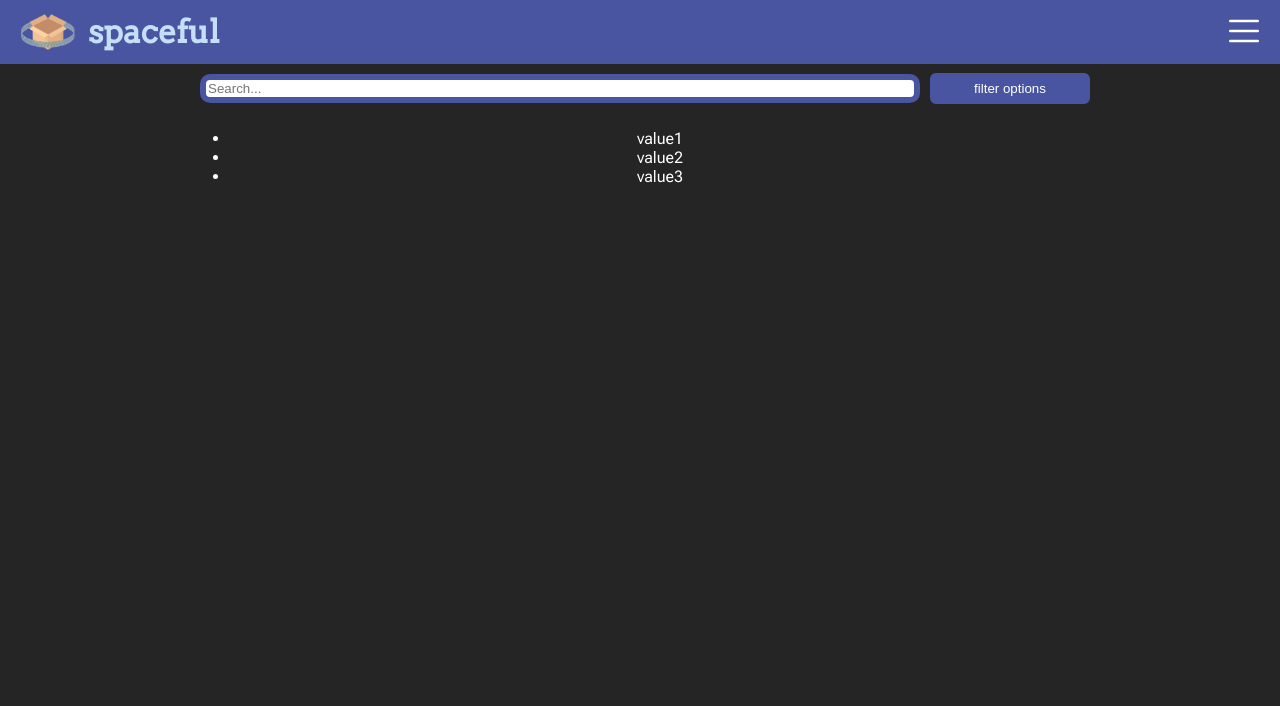
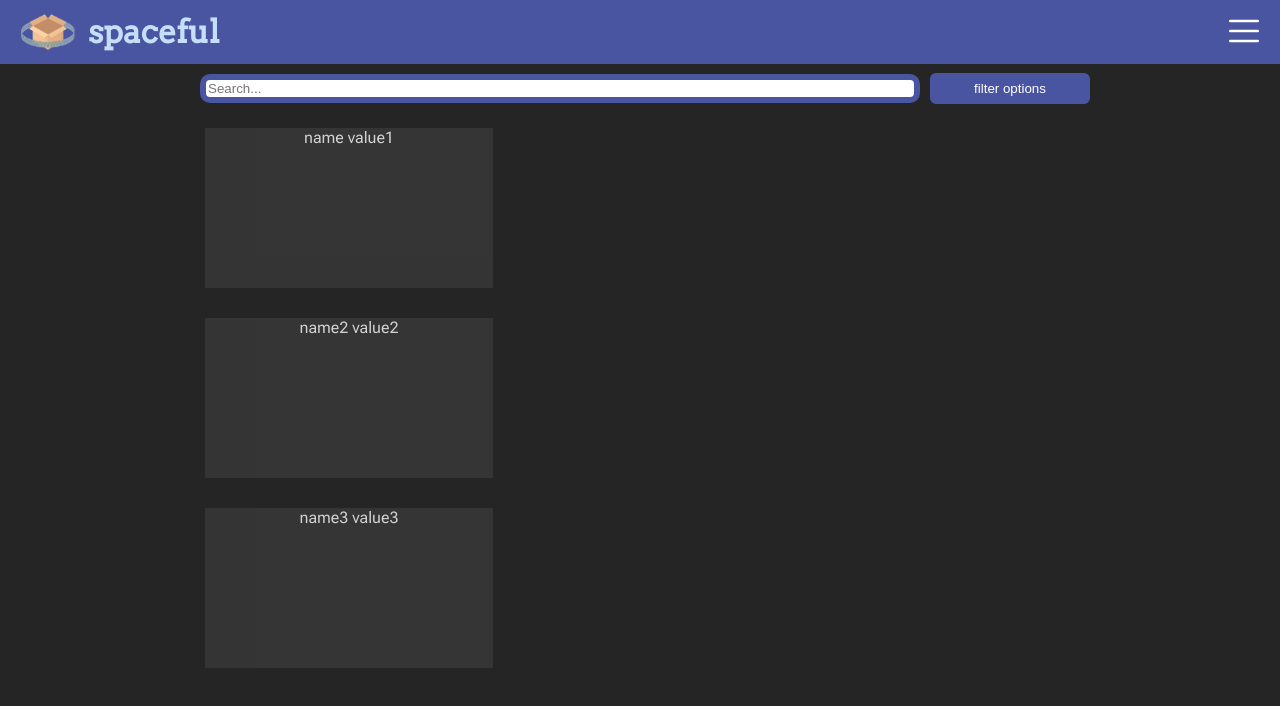
Before and after one commit to TotoalNormie/spaceful, a React (Vite) app in the folder frontend/: page /ProductSearch in a window 1280 px wide. Shown: the top 706 px of the page. Built offline with nearby package versions, Linux system fonts and the light colour scheme.

Commit message:
design in progress

```diff
--- a/frontend/src/components/ProductSearch.jsx
+++ b/frontend/src/components/ProductSearch.jsx
@@ -24,7 +24,10 @@ const ProductSearch = () => {
             inStock: 'amount3',
         },
     ];
-    const listProducts = productArray.map(products => <li>{products.id}</li>);
+    const listProducts = productArray.map(products =>
+            <div className="ProductBox">{products.productName} {products.id}
+        </div>
+        );
 
     return (
         <div class='center'>
@@ -33,7 +36,9 @@ const ProductSearch = () => {
                     <input type='text' placeholder='Search...' className='Search' />
                     <button class='FilterButton'>filter options</button>
                 </div>
-                <ul>{listProducts}</ul>
+                <div className="ProductList">
+                    {listProducts}
+                </div>
             </>
         </div>
     );
--- a/frontend/src/style/ProductSearchungus.css
+++ b/frontend/src/style/ProductSearchungus.css
@@ -9,6 +9,7 @@ body {
 } */
 .center {
     display:grid;
+    flex-direction: row;
     justify-content: center;
     align-items: center;
     text-align: center;
@@ -35,3 +36,20 @@ body {
     cursor: pointer;
 
 }
+
+.ProductBox {
+    display: grid;
+    flex-direction: row;
+    width: 18rem;
+    height: 10rem;
+    background: #393939;
+    opacity: 80%;
+    margin: 15px;
+
+
+}
+
+.ProductList {
+    display: grid;
+    flex-direction: row;
+}
```
